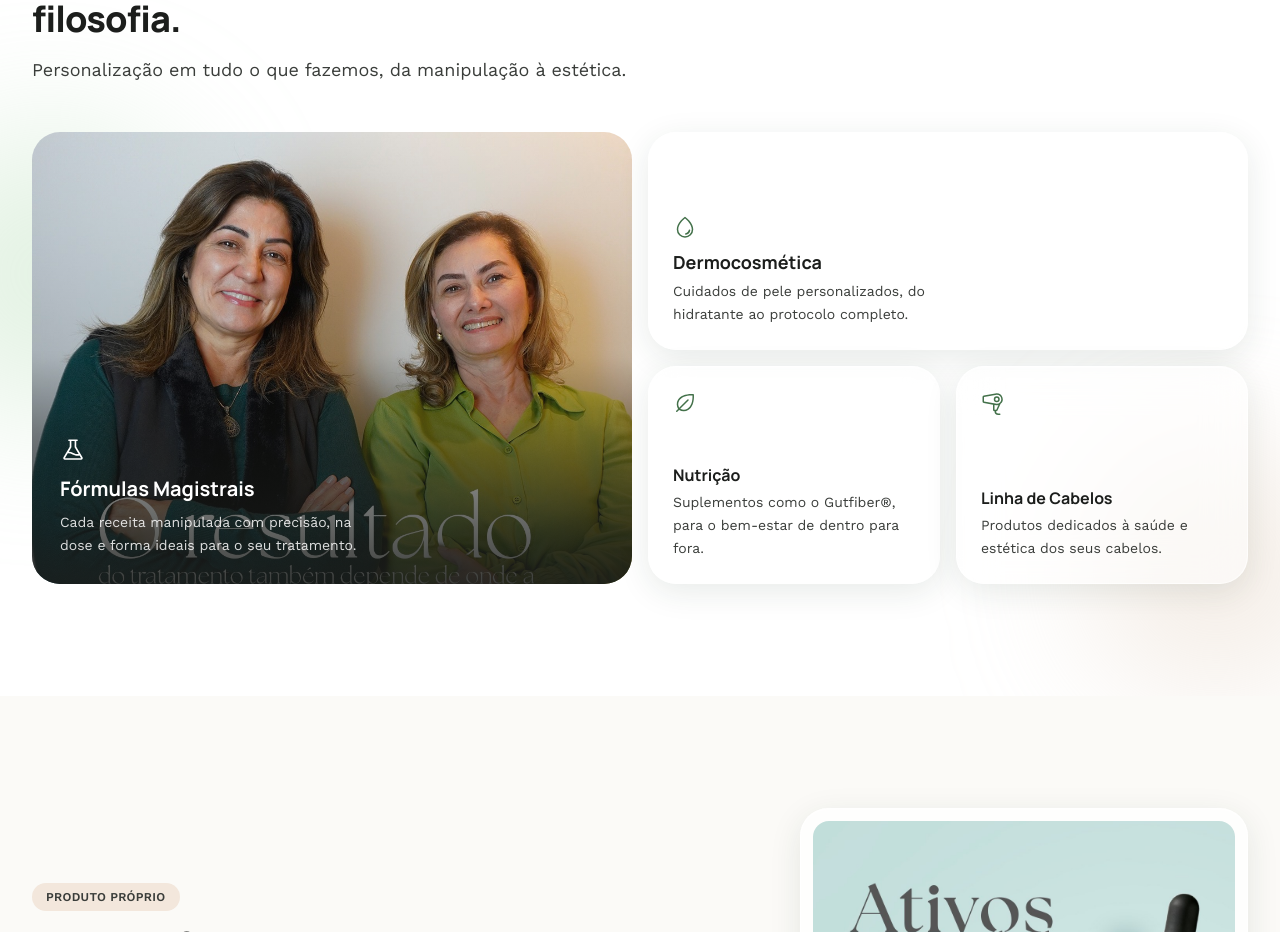
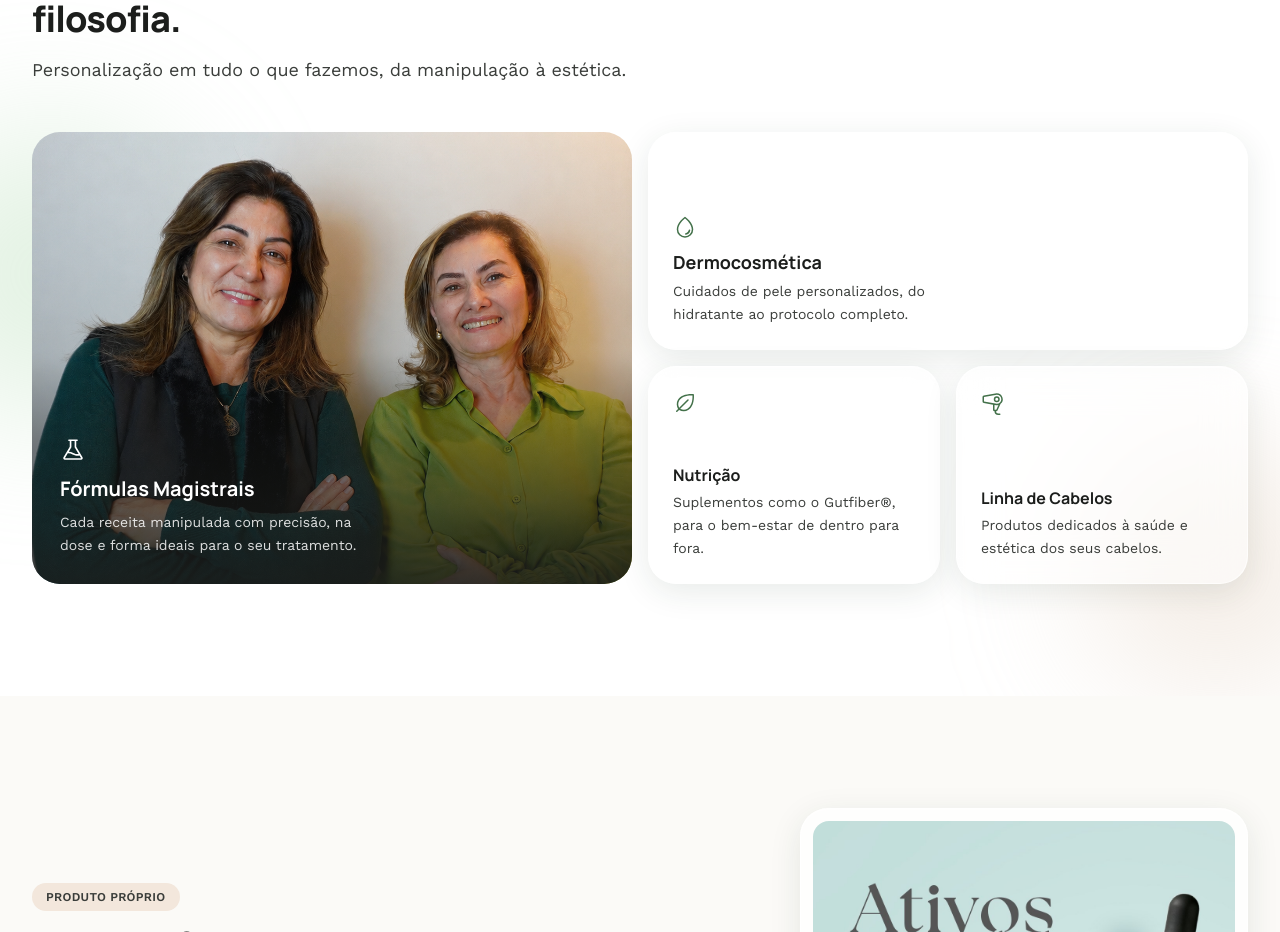
Before and after one commit to italogfmedeiros-star/dermaflora-site, a Next.js app: page / in a window 1280 px wide. Shown: the part 1600-2532 px from the top of the page. Built offline with nearby package versions, Linux system fonts and the light colour scheme.

Commit message:
Swap Formulas Magistrais photo for text-free version
Co-Authored-By: Claude Fable 5 <noreply@anthropic.com>

```diff
--- a/src/components/Services.tsx
+++ b/src/components/Services.tsx
@@ -26,7 +26,7 @@ export function Services() {
         <div className="mt-12 grid grid-cols-1 gap-4 sm:grid-cols-2 lg:grid-cols-4 lg:grid-rows-2 lg:gap-4">
           <Reveal className="group relative overflow-hidden rounded-df-lg sm:col-span-2 lg:col-span-2 lg:row-span-2">
             <Image
-              src="/images/instagram-post-2.jpg"
+              src="/images/formulas-magistrais.png"
               alt="Fórmulas magistrais manipuladas pela Dermaflora"
               fill
               sizes="(min-width: 1024px) 50vw, 100vw"
```
Also changed, not shown: public/images/formulas-magistrais.png (added), public/images/instagram-post-2.jpg (deleted).
